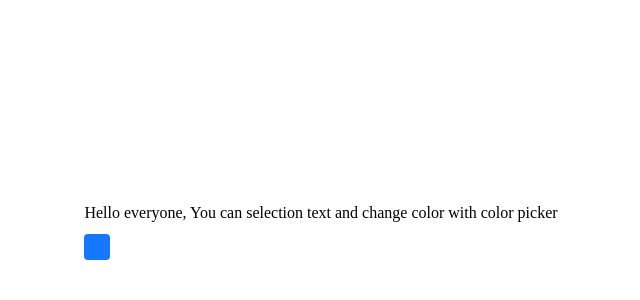
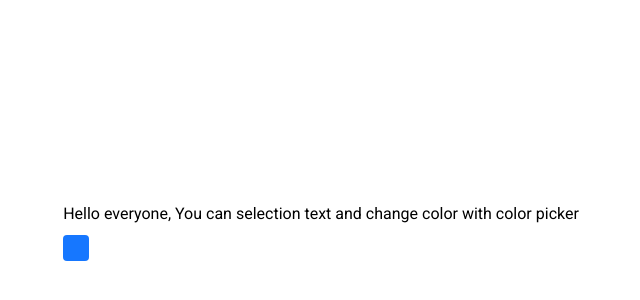
Before and after one commit to vuluu2k/color-picker-vue3, a Vue app: page / in a window 1280 px wide. Shown: the part 168-468 px from the top of the page, without its empty margins (319-959 px from the left). Built offline with nearby package versions, Linux system fonts and the light colour scheme.

Commit message:
change font

```diff
--- a/src/style.css
+++ b/src/style.css
@@ -1,3 +1,4 @@
+@import url('https://fonts.googleapis.com/css2?family=Roboto:wght@400;500;700&display=swap');
 body {
   padding: 0;
   margin: 0;
@@ -6,4 +7,5 @@
   display: flex;
   justify-content: center;
   align-items: center;
+  font-family: 'Roboto', sans-serif;
 }
```
